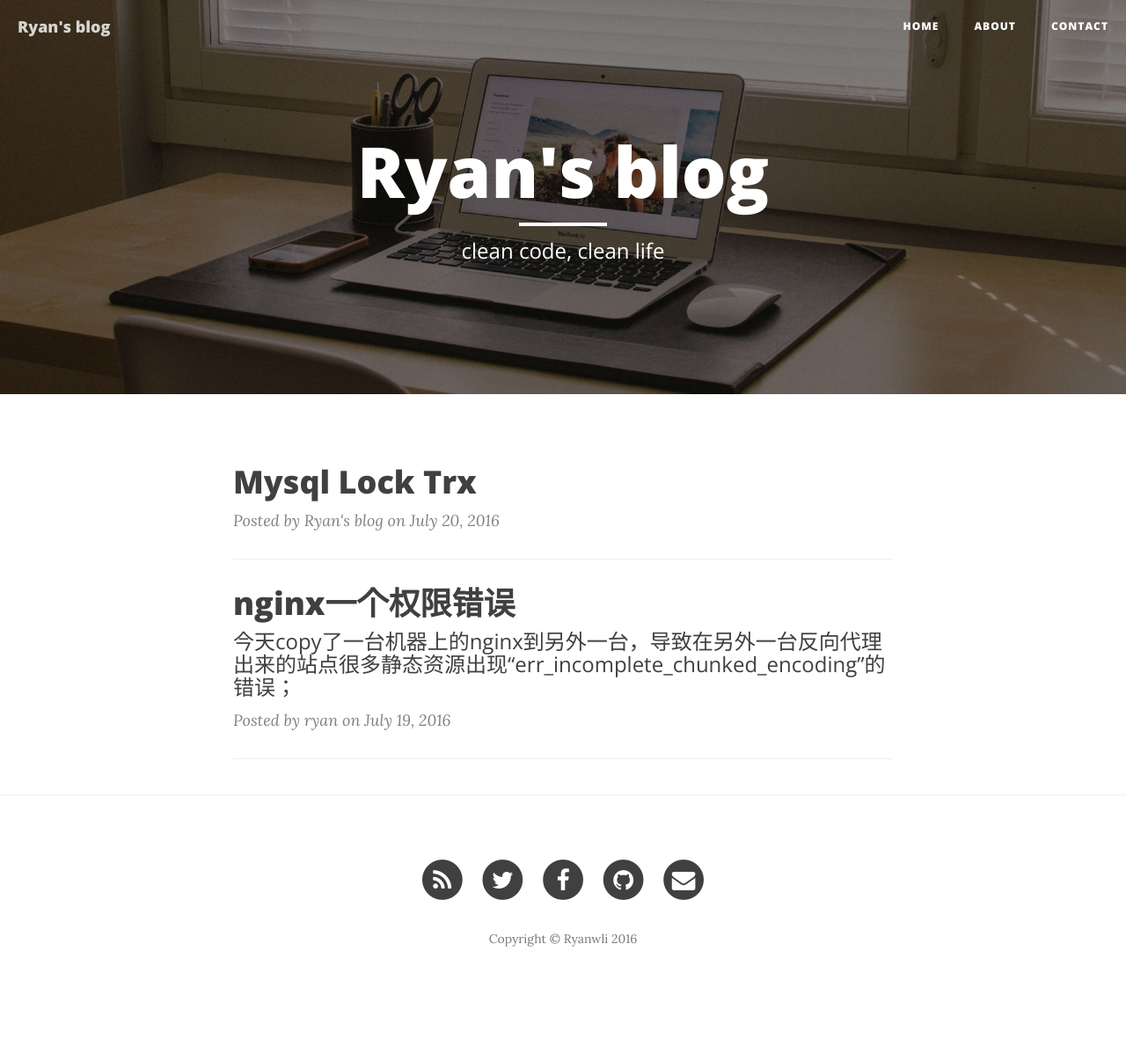
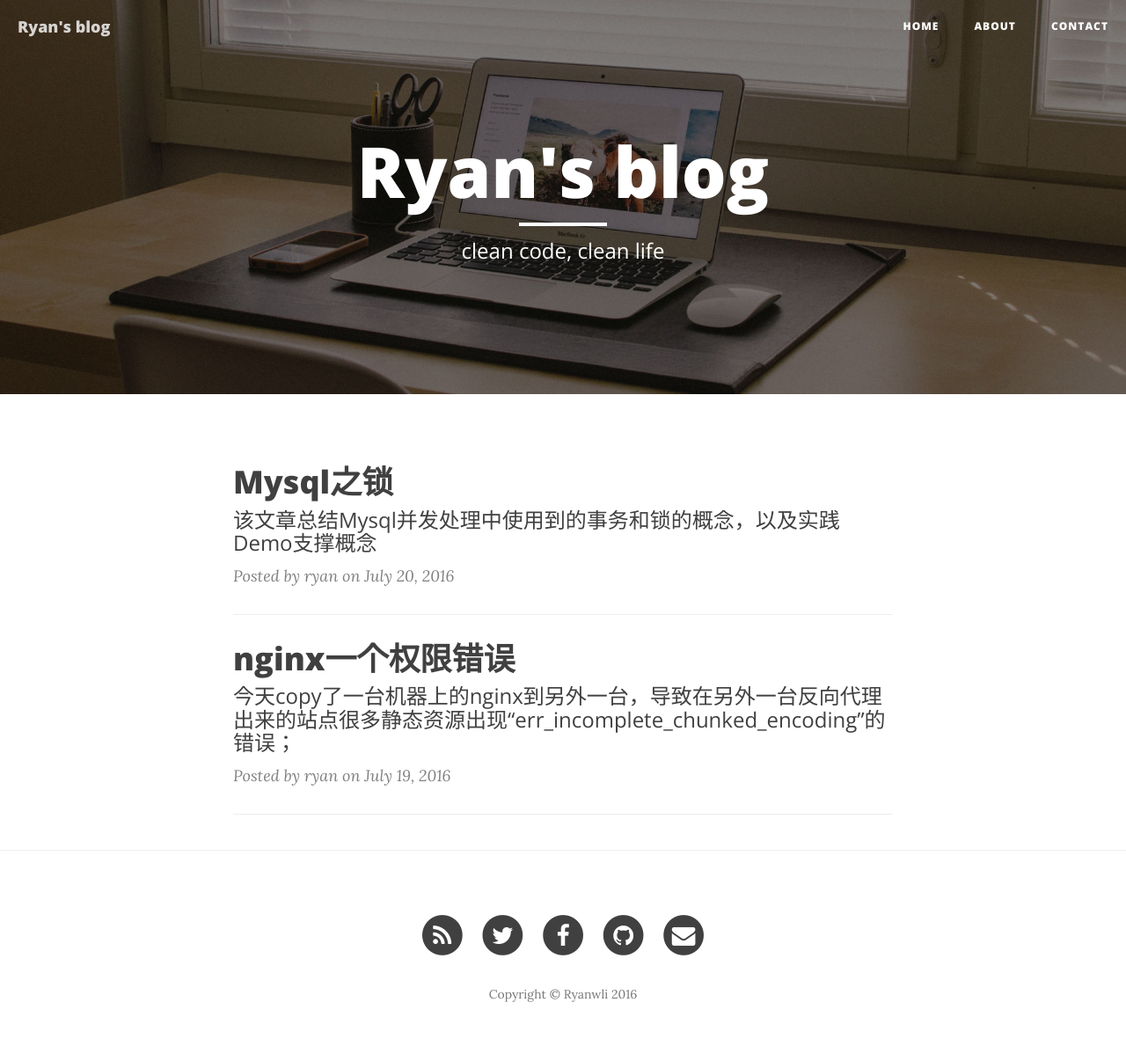
Before and after one commit to ryanwli/ryanwli.github.io, a Jekyll site: the page built from index.html, in a window 1280 px wide. Shown: the whole page at 88% size. Built offline with Jekyll 4.4.1, drawn with Linux system fonts in a browser that asks for light colours; nearby versions of some CDN libraries; the list of posts is cut into pages by our own code; before the commit the page ends 1143 px from its top, so only the background shows below that.

Commit message:
upload mysql lock trx

```diff
--- a/_posts/2016-07-20-mysql-lock-trx.md
+++ b/_posts/2016-07-20-mysql-lock-trx.md
@@ -1,3 +1,14 @@
+---
+layout:     post
+title:      "Mysql之锁"
+subtitle:   "该文章总结Mysql并发处理中使用到的事务和锁的概念，以及实践Demo支撑概念"
+date:       2016-07-20 12:00:00
+author:     "ryan"
+header-img: "img/post-bg-06.jpg"
+---
+
+
+
 ## 1.锁是什么
 
 我们刚学习编程的时候，锁这个概念让你特别的抽象，锁在计算里面是用来控制共享资源并发访问的一种手段，有些资源在并发访问的时候你想串行执行就必须加锁控制，因为计算机的CPU是性能优先无序执行，所以只有通过加锁来让CPU按照你希望的顺序来执行。在Mysql中，我们希望用锁来保证我们数据的完整性和一致性，说具体点，就是我们电商系统中的库存，在高并发同一个产品库存时，为了避免被扣超出，我们需要数据库的锁机制来保证库存数据的完整性和一致行。
```
